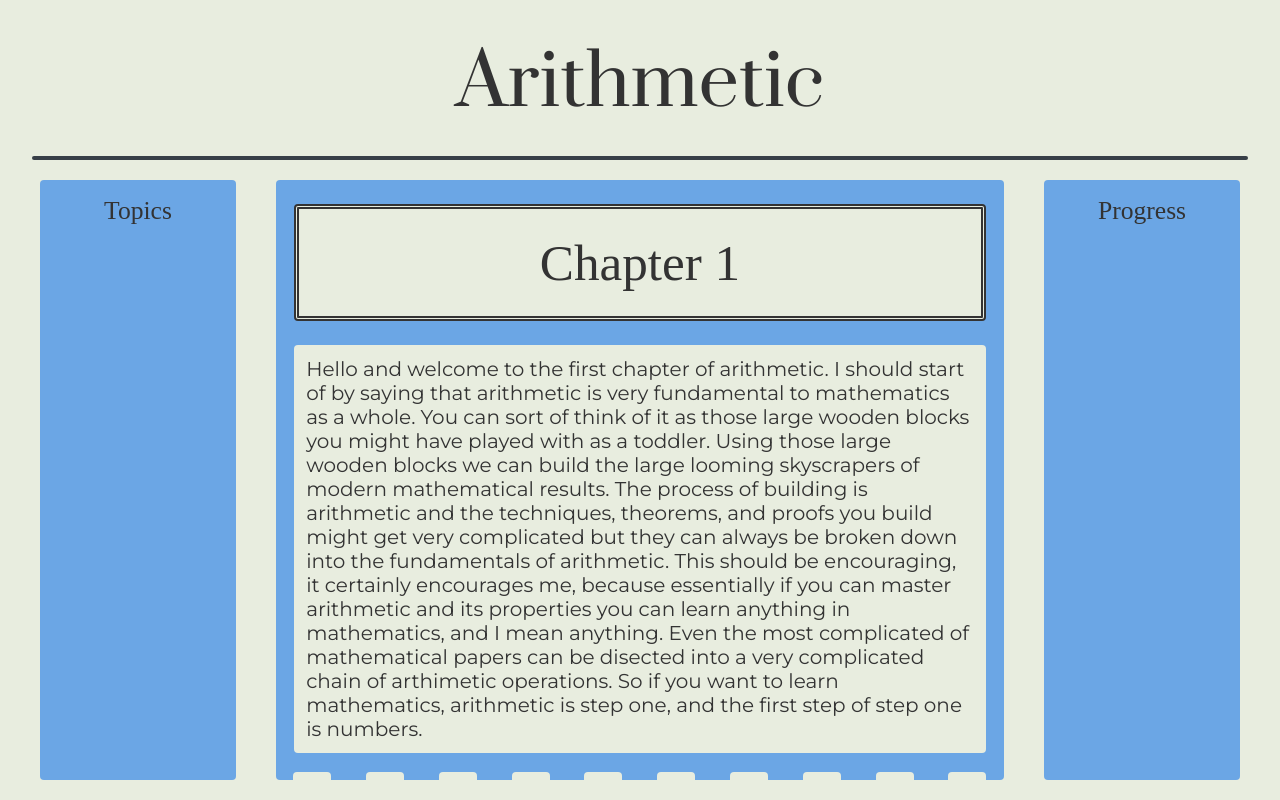
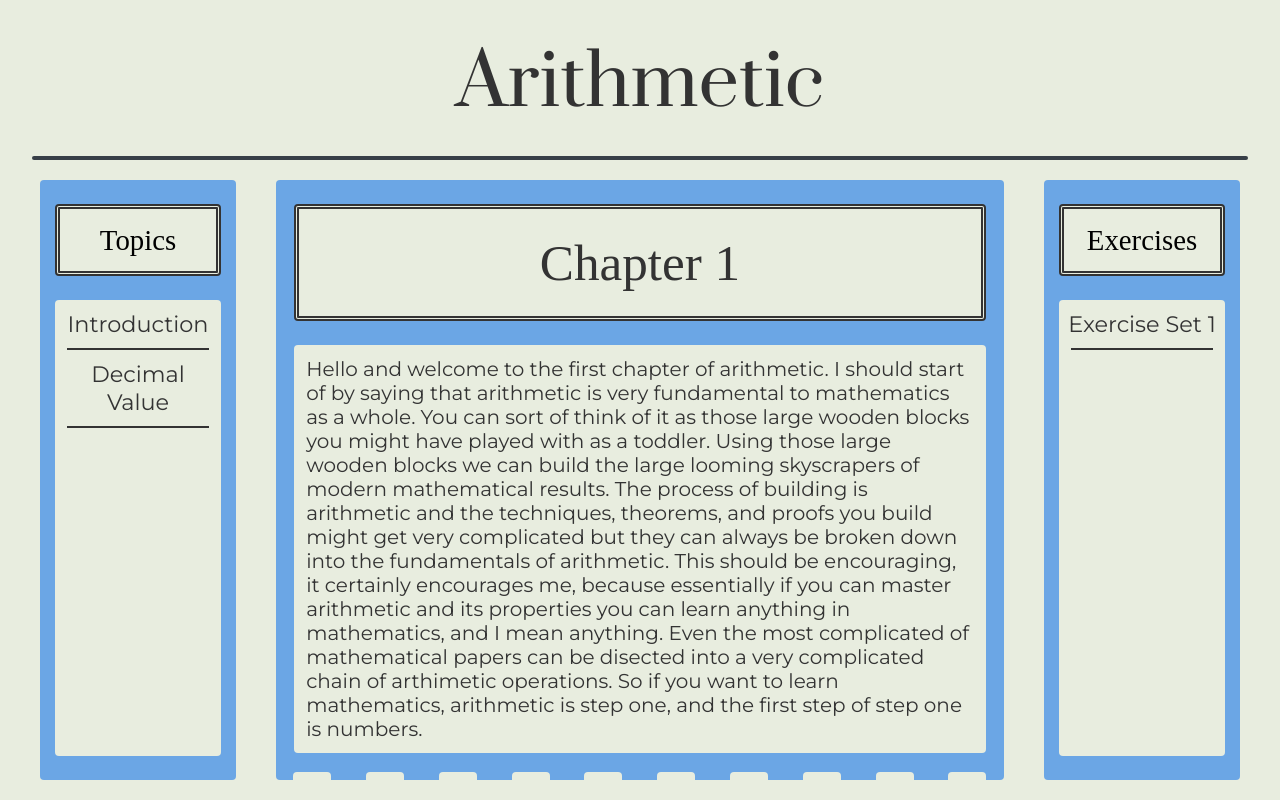
Before and after one commit to drew-worden/Abictus, a plain HTML site: page arithmetic.html in a window 1280 px wide. Drawn offline with Linux system fonts and the light colour scheme; a web font is replaced by a local one.

Commit message:
added in dead links and added topics and exercise sets sections

```diff
--- a/arithmetic.html
+++ b/arithmetic.html
@@ -17,7 +17,15 @@
             <div id="b1" class="bar"></div>
         </div>
         <div id="left">
-            <h2>Topics</h2>
+            <div class="title-container">
+                <h2>Topics</h2>
+            </div>
+            <div class="column-container">
+                <h3 id="first-topic" class="topics"><a href="#chapter-one">Introduction</a></h3>
+                <div id="bar"></div>
+                <h3 class="topics"><a href="#decimal-value-title">Decimal Value</a></h3>
+                <div id="bar"></div>
+            </div>
         </div>
         <div id="center">
             <div id="chapter-one-title-wrapper" class="title-wrapper">
@@ -119,7 +127,7 @@
                 <h3 id="decimal-value-title">Decimal Value</h3>
             </div>
             <div id="p4" class="paragraph">
-                Before we move to decimal value we should first touch on just regular old value. Value is a concept that people are familar with from a very young age, so some of the following content may seem redundant. The definition of value can get very philosphical, but essentially something has value in the context of mathematics if it can be represented as a number. This definition may raise controversy, but for the sake of keeping things easy to comprehend at this stage, we'll stick with it. Now lets look at the value of some digits.
+                Before we move to decimal value we should first touch on just regular old value. Value is a concept that people are familiar with from a very young age, so some of the following content may seem redundant. The definition of value can get very philosophical, but essentially something has value in the context of mathematics if it can be represented as a number. This definition may raise controversy, but for the sake of keeping things easy to comprehend at this stage, we'll stick with it. Now lets look at the value of some digits.
             </div>
             <video class="animation" src="../resources/arithmetic/a2.mp4" loop></video>
             <div class="paragraph" id="p5">
@@ -128,9 +136,19 @@
             <div class="paragraph" id="p6">
                 Alright, but what does decimal value mean? Well, we now have a better understanding of value, but to really understand decimal value we need to know what the word "decimal" means. The word "decimal" is commonly used to descibe our number system. If you do a quick Google search for the word decimal, it will spit out something along the lines of relating to ten or the power of ten. This is how our number system works, after you work through all ten of the digits, in order to keep counting up, you have to add another place. Since we have ten digits we go through all ten numbers before moving on to the next place, also called a decimal place. Hopefully this next animation will help make better sense of things.
             </div>
+            <div class="title-wrapper">
+                <h3 class="title" id="exercise-set-one">Exercise Set 1</h3>
+            </div>
+
         </div>
         <div id="right">
-            <h2>Progress</h2>
+            <div class="title-container">
+                <h2>Exercises</h2>
+            </div>
+            <div class="column-container">
+                <h3 id="first-topic" class="topics"><a href="#chapter-one"><a href="#exercise-set-one">Exercise Set 1</a></h3>
+                <div id="bar"></div>
+            </div>
         </div>
     </body>
 </html>
--- a/css/arithmetic/arithmetic.css
+++ b/css/arithmetic/arithmetic.css
@@ -72,6 +72,7 @@ body
     border-radius: 0.25rem;
     display: grid;
     justify-items: center;
+    grid-template-rows: 15vh 85vh;
 }
 
 #center
@@ -96,6 +97,7 @@ body
     border-radius: 0.25rem;
     display: grid;
     justify-items: center;
+    grid-template-rows: 15vh 85vh;
 }
 
 .bar
@@ -302,3 +304,57 @@ h3
 {
     margin: 2vh;
 }
+
+.title
+{
+    margin: 2vh;
+}
+
+.title-container
+{
+    background-color: #e8eddf;
+    border-radius: 0.25rem;
+    border-color: #333333;
+    border-style: double;
+    border-width: 0.4vw;
+    width: 85%;
+    height: 9vh;
+    margin-top: 3vh;
+    text-align: center;
+    display: grid;
+}
+
+.title-container > h2
+{
+    align-self: center;
+    font-family: Forum;
+    font-size: 2.25vw;
+}
+
+.column-container
+{
+    background-color: #e8eddf;
+    width: 85%;
+    height: 67%;
+    border-radius: 0.25rem;
+}
+
+.topics
+{
+    font-family: Montserrat;
+    font-size: 1.75vw;
+    text-align: center;
+    margin: 1.25vh 0.5vw;
+}
+
+#first-topic
+{
+}
+
+#bar
+{
+    background-color: #333333;
+    height: 2px;
+    width: 85%;
+    margin: auto;
+}
--- a/css/index/index.css
+++ b/css/index/index.css
@@ -27,6 +27,14 @@ body
     width: 100%;
     height: 100%;
     background-color: #e8eddf;
+}
+
+#bar
+{
+    background-color: #333333;
+    height: 2px;
+    width: 85%;
+    margin: auto;
 }
 
 #title-container
@@ -95,14 +103,6 @@ body
     display: grid;
 }
 
-#bar
-{
-    background-color: #333333;
-    height: 0.5vh;
-    width: 96%;
-    border-radius: 1000px;
-}
-
 .column-title
 {
     margin-top: 2.5vh;
@@ -145,25 +145,3 @@ body
     margin: 1.25vh 0.5vw;
     position: relative;
 }
-
-.text::before
-{
-    content: "";
-    position: absolute;
-    width: 100%;
-    transform: scaleX(0);
-    height: 0.5vh;
-    bottom: 0;
-    left: 0;
-    background-color:#333333;
-    border-radius: 1000px;
-    transform-origin: bottom center;
-    transition: transform 0.5s ease-out;
-    margin-bottom: -1vh;
-}
-
-.text:hover::before
-{
-    transform: scaleX(0.6);
-    transform-origin: bottom center;
-}
```
Also changed, not shown: index.html (+63 -5 lines).
